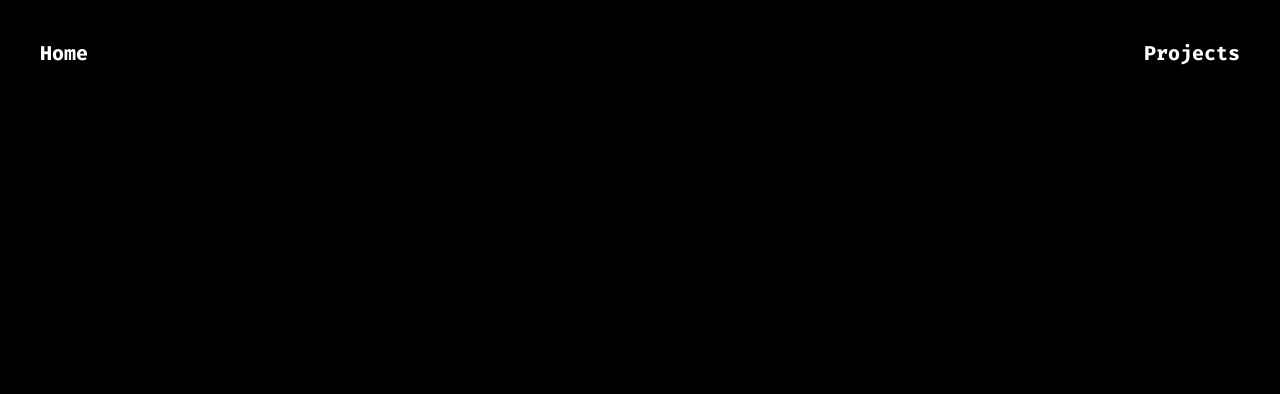
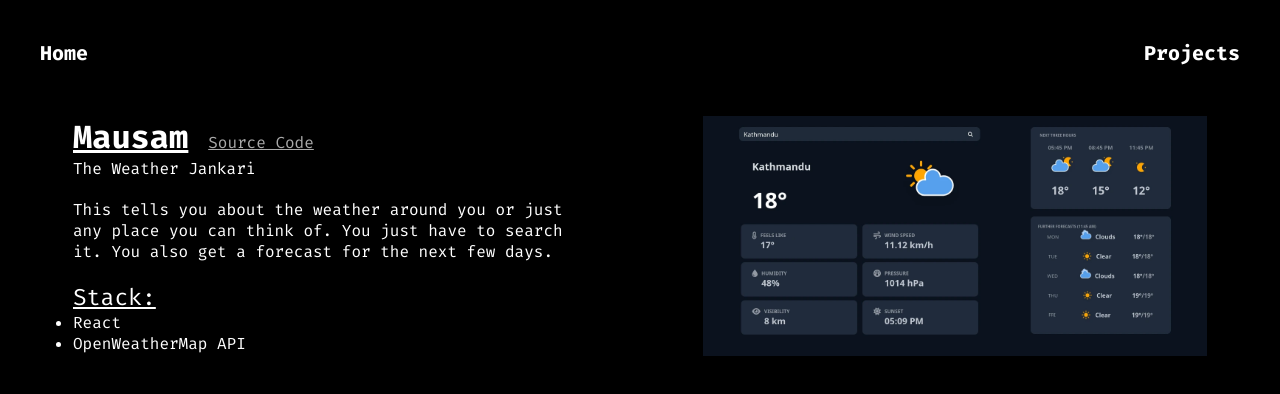
Before and after one commit to yudin101/yudin101.github.io, a React (Vite) app: page /projects/Mausam in a window 1280 px wide. Before the commit this address had no page. Shown: the top 394 px of the page. Built offline with nearby package versions, Linux system fonts and the light colour scheme.

Commit message:
add project details

```diff
--- a/src/App.tsx
+++ b/src/App.tsx
@@ -2,6 +2,7 @@ import { Route, Routes } from "react-router-dom";
 import Header from "./components/Header/Header";
 import Home from "./components/Home/Home";
 import Projects from "./components/Projects/Projects";
+import ProjectDetails from "./components/ProjectDetails/ProjectDetails";
 
 export default function App() {
   return (
@@ -10,6 +11,7 @@ export default function App() {
       <Routes>
         <Route path="/" element={<Home />} />
         <Route path="/projects" element={<Projects />} />
+        <Route path="/projects/:name" element={<ProjectDetails />} />
       </Routes>
     </>
   );
--- /dev/null
+++ b/src/components/ProjectDetails/ProjectDetails.css
@@ -0,0 +1,51 @@
+.project-container {
+  display: flex;
+  flex-wrap: wrap;
+  justify-content: space-around;
+  padding: 10px;
+}
+
+.details-container {
+  width: 40%;
+}
+
+.project-name {
+  display: inline;
+  color: #fff;
+  text-decoration: underline;
+  margin-right: 10px;
+}
+
+.project-source {
+  color: #aaa;
+}
+
+.project-desc {
+  margin-bottom: 20px;
+}
+
+.project-stack {
+  margin-top: 20px;
+}
+
+.stack-title {
+  font-size: 23px;
+  text-decoration: underline;
+}
+
+.project-image {
+  width: 40%;
+}
+
+@media (max-width: 900px) {
+  .project-container {
+    flex-direction: column;
+    align-items: center;
+  }
+
+  .details-container,
+  .project-image {
+    margin: 10px 0;
+    width: 90%;
+  }
+}
--- /dev/null
+++ b/src/components/ProjectDetails/ProjectDetails.tsx
@@ -0,0 +1,42 @@
+import { useParams } from "react-router-dom";
+import projectsList from "../Projects/projectsList";
+import "./ProjectDetails.css";
+
+const ProjectDetails = () => {
+  const { name } = useParams<{ name: string }>();
+  const project = projectsList.filter((project) => project.name == name)[0];
+
+  return (
+    <div className="project-container">
+      <div className="details-container">
+        <h1 className="project-name">
+          {project.web ? (
+            <a className="project-name" href={project.web} target="_blank">
+              {project.name}
+            </a>
+          ) : (
+            project.name
+          )}
+        </h1>
+        {project.source ? (
+          <a className="project-source" href={project.source} target="_blank">
+            Source Code
+          </a>
+        ) : null}
+        <p className="project-desc">{project.desc}</p>
+        <p className="project-more">{project.more}</p>
+        <div className="project-stack">
+          <p className="stack-title">Stack: </p>
+          <ul>
+            {project.stack.map((tech, index) => (
+              <li key={index}>{tech}</li>
+            ))}
+          </ul>
+        </div>
+      </div>
+      <img src={project.img} className="project-image" />
+    </div>
+  );
+};
+
+export default ProjectDetails;
--- a/src/components/Projects/Projects.css
+++ b/src/components/Projects/Projects.css
@@ -8,6 +8,8 @@
 }
 
 .project-box {
+  color: #fff;
+  text-decoration: none;
   width: 25%;
   margin: 0 1.2rem 2rem 0;
   border-bottom: 1px solid #000;
--- a/src/components/Projects/Projects.tsx
+++ b/src/components/Projects/Projects.tsx
@@ -2,31 +2,45 @@ import { FaGithub } from "react-icons/fa6";
 import { CiGlobe } from "react-icons/ci";
 import projectsList from "./projectsList";
 import "./Projects.css";
+import { Link } from "react-router-dom";
+import React from "react";
 
 export default function Projects() {
+  const handleMiniLinks = (e: React.MouseEvent<HTMLAnchorElement>) => {
+    e.stopPropagation();
+  };
+
   return (
     <>
       <div className="projects-container">
         {projectsList.map((item, index) => (
-          <div className="project-box" key={index}>
+          <Link
+            to={`/projects/${item.name}`}
+            className="project-box"
+            key={index}
+          >
             <img src={item.img} />
             <div className="project-info">
               <h4>{item.name}</h4>
               <p>{item.desc}</p>
               <div className="link-box">
                 {item.web && (
-                  <a href={item.web} target="_blank">
+                  <a onClick={handleMiniLinks} href={item.web} target="_blank">
                     <CiGlobe />
                   </a>
                 )}
                 {item.source && (
-                  <a href={item.source} target="_blank">
+                  <a
+                    onClick={handleMiniLinks}
+                    href={item.source}
+                    target="_blank"
+                  >
                     <FaGithub />
                   </a>
                 )}
               </div>
             </div>
-          </div>
+          </Link>
         ))}
       </div>
     </>
--- a/src/components/Projects/projectsList.ts
+++ b/src/components/Projects/projectsList.ts
@@ -1,57 +1,71 @@
 type projectsArray = {
   name: string;
   desc: string;
+  more: string;
   img: string;
   web?: string;
   source?: string;
+  stack: string[];
 }[];
 
 const projectsList: projectsArray = [
   {
     name: "WebKee",
     desc: "KeePass db on the web",
+    more: "A webapp to read and also edit your KeePass database without having to install any other software. I actually created this for myself because I once had to type my really long password since I didn't have anything with which I could read my KeePass database.",
     img: "/projects/webkee.webp",
     web: "https://webkee.vercel.app",
     source: "https://github.com/yudin101/webkee",
+    stack: ["React", "Flask", "PyKeePass"],
   },
   {
     name: "astropicdaily",
     desc: "Get an astro pic daily!",
+    more: "A bot that takes the Astronomy Picture of the Day released by NASA and uploads it. This bot is currently active on X (Twitter) and Bluesky.",
     img: "https://opengraph.githubassets.com/1/yudin101/astropicdaily",
     web: "https://x.com/astropicdaily",
     source: "https://github.com/yudin101/astropicdaily",
+    stack: ["Python", "Tweepy", "AT Protocol", "APOD API"],
   },
   {
     name: "Repo Reader",
     desc: "Read blogs, from a repo!",
+    more: "Weird idea but what this does is take the contents of a GitHub repository as source for a blog. So you can push either text files or markdown files on the repository and you can read it here.",
     // img: "https://opengraph.githubassets.com/1/yudin101/repo-reader",
     img: "/projects/repo-reader.webp",
-    web: "https://yudin101.github.io/repo-reader",
+    web: "https://yudin101.com.np/repo-reader",
     source: "https://github.com/yudin101/repo-reader",
+    stack: ["React", "GitHub API"],
   },
   {
     name: "Mausam",
     desc: "The Weather Jankari",
+    more: "This tells you about the weather around you or just any place you can think of. You just have to search it. You also get a forecast for the next few days.",
     // img: "https://opengraph.githubassets.com/1/yudin101/mausam",
     img: "/projects/mausam.webp",
-    web: "https://yudin101.github.io/mausam",
+    web: "https://yudin101.com.np/mausam",
     source: "https://github.com/yudin101/mausam",
+    stack: ["React", "OpenWeatherMap API"],
   },
   {
     name: "ToTimer",
     desc: "Pomodoro Timer based on Django",
+    more: "Heard about Pomodoro Technique? You can learn about it from this webapp itself. You get a Pomodoro Timer and a place to write down your tasks so that your dumb head won't forget it. UI could be better? I know.",
     // img: "https://opengraph.githubassets.com/1/yudin101/totimer",
     img: "/projects/totimer.webp",
     web: "https://totimer.pythonanywhere.com",
     source: "https://github.com/yudin101/ToTimer",
+    stack: ["Django"],
   },
   {
     name: "TODO List",
     desc: "TODO app based on Flask",
+    more: "The name pretty much already tells you what this is. If you still don't get it, with this you can create tasks and delete them after completion. Deadlines can also be set. Nothing facny.",
     // img: "https://opengraph.githubassets.com/1/yudin101/TODO-List",
     img: "/projects/todo-list.webp",
     web: "https://todolistfl.pythonanywhere.com",
     source: "https://github.com/yudin101/TODO-List",
+    stack: ["Flask"],
   },
 ];
 
```
